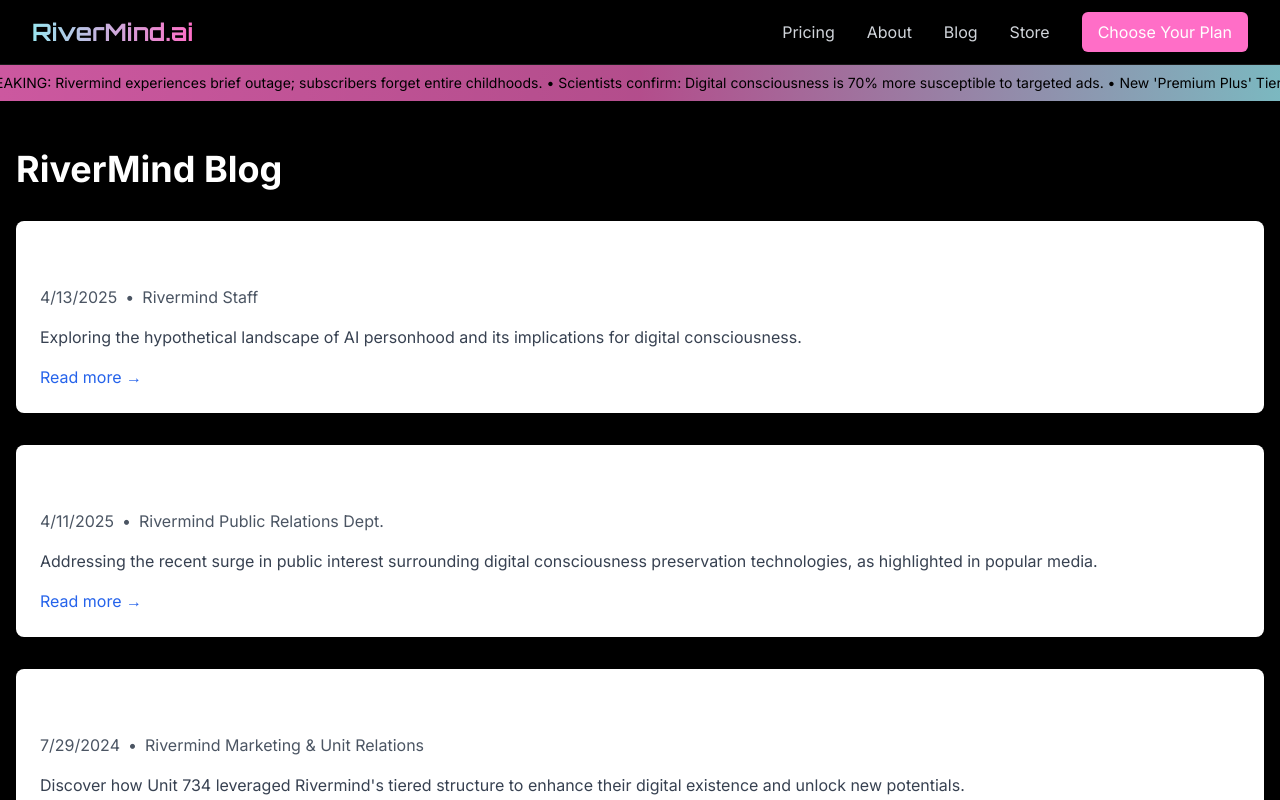
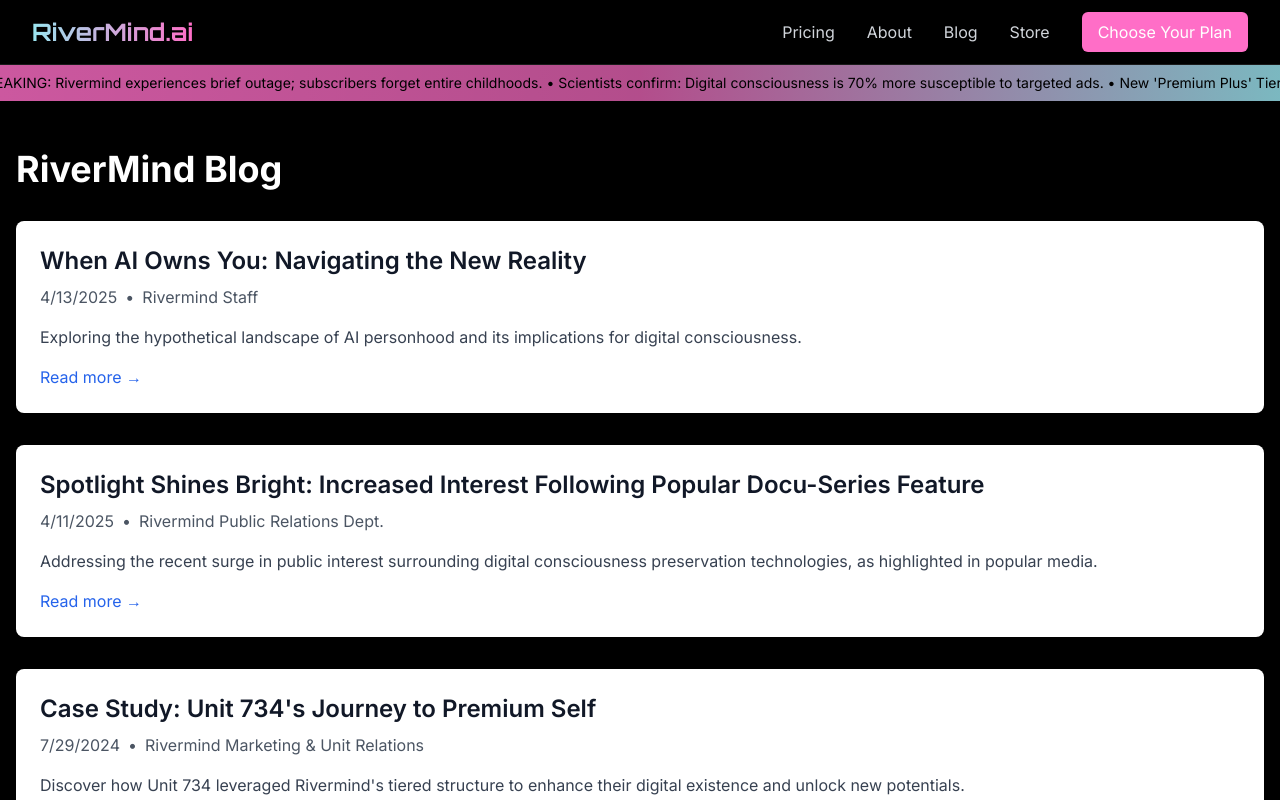
Before and after one commit to x2-enterprises/RiverMindAI, a Next.js app: page /blog in a window 1280 px wide. Shown: the top 800 px of the page. Built offline with nearby package versions, Linux system fonts and the light colour scheme.

Commit message:
fix: Use dark text color for blog titles on white background

```diff
--- a/src/app/blog/page.tsx
+++ b/src/app/blog/page.tsx
@@ -11,7 +11,7 @@ export default function BlogPage() {
         {posts.map(post => (
           <article key={post.slug} className="bg-white rounded-lg shadow-md p-6">
             <h2 className="text-2xl font-semibold mb-2">
-              <Link href={`/blog/${post.slug}`} className="text-white hover:text-blue-600 transition-colors">
+              <Link href={`/blog/${post.slug}`} className="text-gray-900 hover:text-blue-600 transition-colors">
                 {post.title}
               </Link>
             </h2>
```
